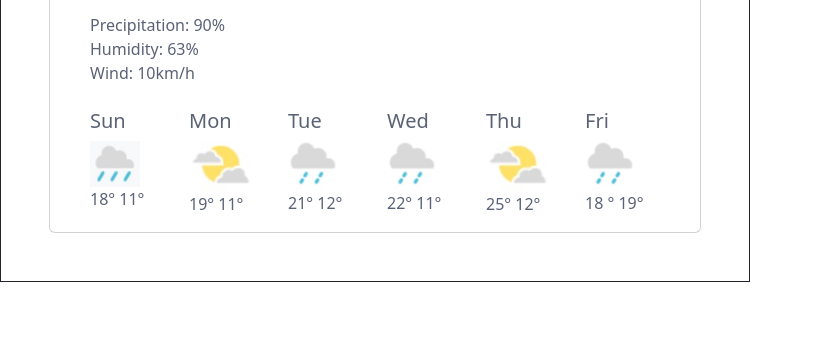
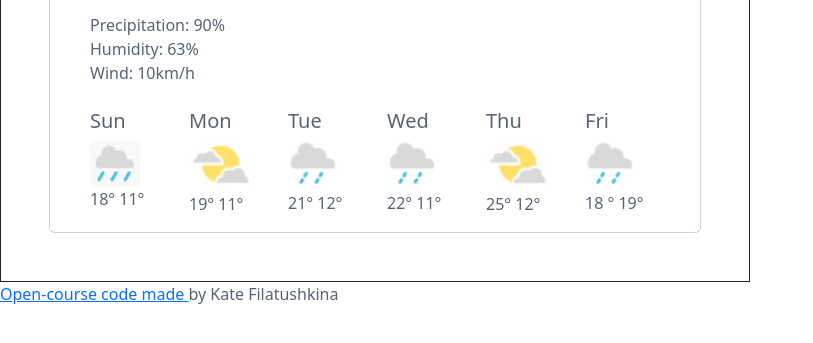
Before and after one commit to KateFilatushkina/SheCodesPlus, a website built with Parcel: page index.html in a window 1280 px wide. Shown: the part 249-592 px from the top of the page, without its empty margins (0-813 px from the left). Built offline with nearby package versions, Linux system fonts and the light colour scheme.

Commit message:
Added link to GitHub

```diff
--- a/index.html
+++ b/index.html
@@ -117,5 +117,7 @@
 </div>
 </div>
     <script src="src/index.js"></script>
+    <a href="https://github.com/KateFilatushkina/SheCodesPlus">Open-course code made <a/>
+     by Kate Filatushkina
   </body>
 </html>
```
